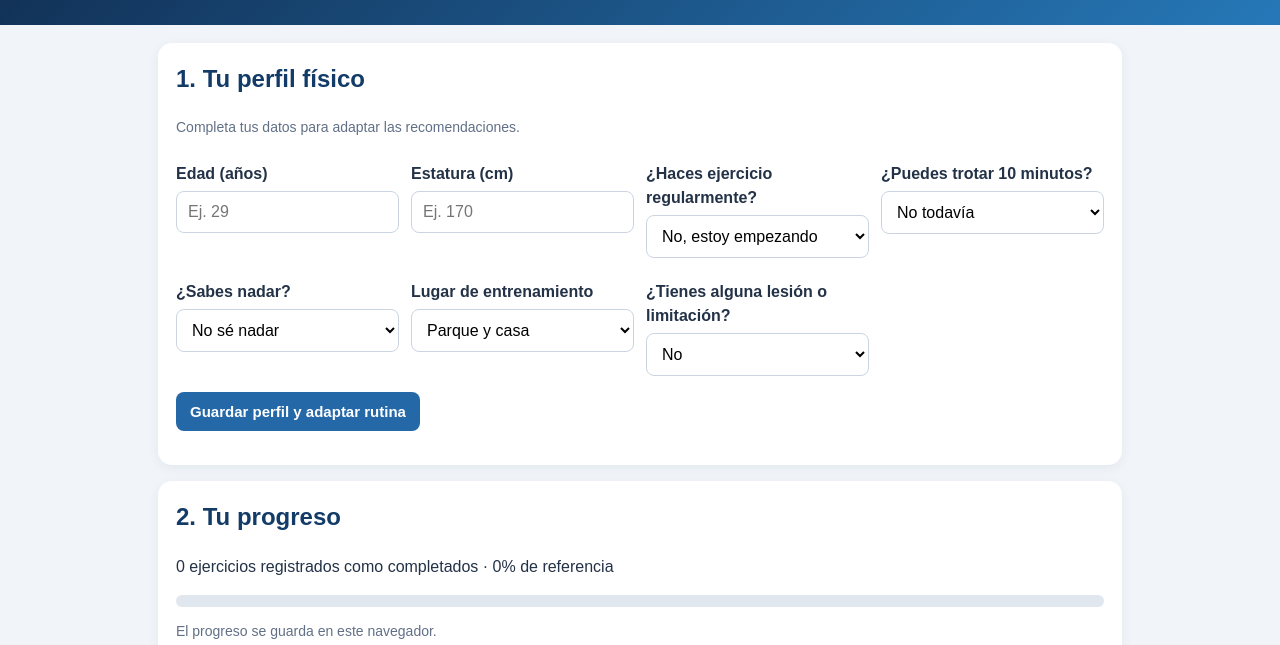
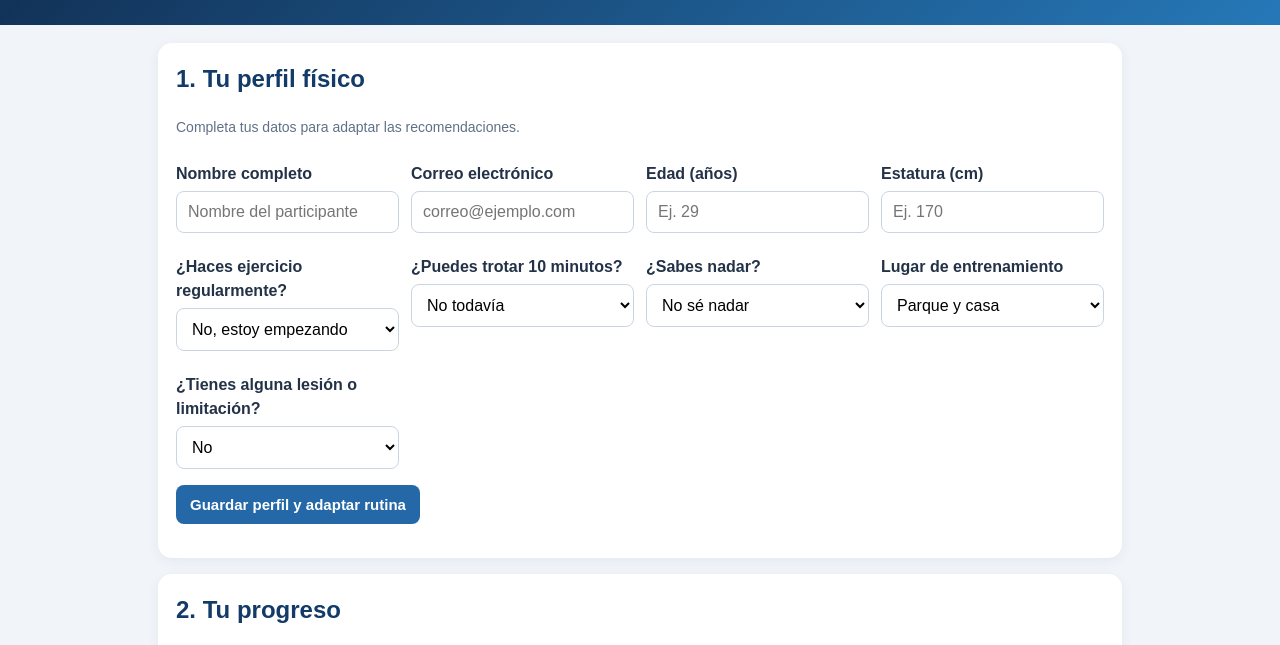
Before and after one commit to BalmerArteaga/Medallon-De-Plata, a plain HTML site: page index.html in a window 1280 px wide. Shown: the part 135-780 px from the top of the page. Drawn offline with Linux system fonts and the light colour scheme.

```diff
--- a/index.html
+++ b/index.html
@@ -176,6 +176,29 @@
     <p class="muted">Completa tus datos para adaptar las recomendaciones.</p>
 
     <div class="grid">
+
+<div>
+  <label for="nombreRegistro">Nombre completo</label>
+  <input
+    id="nombreRegistro"
+    type="text"
+    maxlength="100"
+    autocomplete="name"
+    placeholder="Nombre del participante"
+    required>
+</div>
+
+<div>
+  <label for="correoRegistro">Correo electrónico</label>
+  <input
+    id="correoRegistro"
+    type="email"
+    maxlength="150"
+    autocomplete="email"
+    placeholder="correo@ejemplo.com"
+    required>
+</div>
+
       <div>
         <label for="age">Edad (años)</label>
         <input id="age" type="number" min="5" max="100" placeholder="Ej. 29">
```
